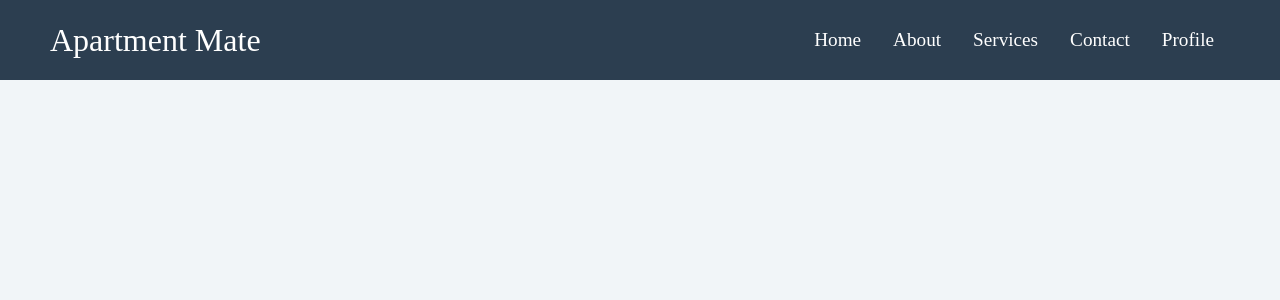
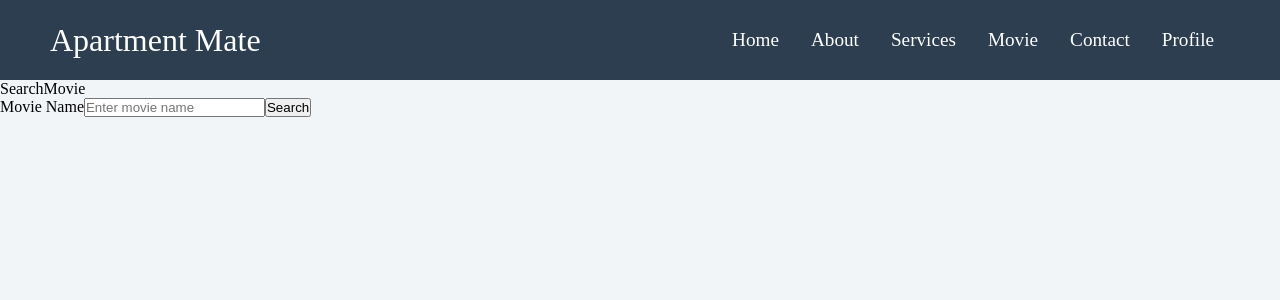
Before and after one commit to gipsycloud/react_to_do_list, a React (Create React App) app: page /searchMovie in a window 1280 px wide. Shown: the top 300 px of the page. Built offline with nearby package versions, Linux system fonts and the light colour scheme.

Commit message:
adding .env and searchmovie

```diff
--- a/src/App.js
+++ b/src/App.js
@@ -6,6 +6,7 @@ import About from "./features/About";
 import Services from "./features/Services";
 import Contact from "./features/Contact";
 import Profile from "./profile/Profile";
+import SearchMovie from "./SearchMovie";
 
 function App() {
   return (
@@ -19,6 +20,7 @@ function App() {
           <Route path="/services" element={<Services />} />
           <Route path="/contact" element={<Contact />} />
           <Route path="/profile" element={<Profile />} />
+          <Route path="/searchMovie" element={<SearchMovie />} />
         </Routes>
       </BrowserRouter>
     </div>
--- /dev/null
+++ b/src/SearchMovie.js
@@ -0,0 +1,37 @@
+import { useState } from "react";
+
+function SearchMovie() {
+  const [movieTitle, setMovieTitle] = useState("");
+  const SearchMovie = async (e) => {
+    e.preventDefault();
+    const url = `https://api.themoviedb.org/3/search/movie?api_key=${process.env.REACT_APP_API_KEY}&query=${movieTitle}`;
+    // const url = `http://www.omdbapi.com/?i=tt3896198&apikey=9abb6e1a=${movieTitle}`;
+    console.log("url:", url);
+    try {
+      const res = await fetch(url);
+      const data = await res.json();
+      console.log(data);
+    } catch (error) {
+      console.log("error", error);
+    }
+  }
+  return (
+    <div>
+      <div>SearchMovie</div>
+      <div>
+        <form onSubmit={SearchMovie}>
+          <label htmlFor="movie">Movie Name</label>
+          <input id="movie" type="text"
+            name="query"
+            value={movieTitle}
+            onChange={(e) => setMovieTitle(e.target.value)}
+            placeholder="Enter movie name"
+            role="search" />
+          <button type="submit">Search</button>
+        </form>
+      </div>
+    </div>
+  )
+}
+
+export default SearchMovie;
--- a/src/component/navbar/Navbar.js
+++ b/src/component/navbar/Navbar.js
@@ -31,6 +31,11 @@ const Navbar = () => {
             </Link>
           </li>
           <li className="navbar-item">
+            <Link to="searchMovie" className="navbar-links">
+              Movie
+            </Link>
+          </li>
+          <li className="navbar-item">
             <Link to="contact" className="navbar-links">
               Contact
             </Link>
```
Also changed, not shown: 2 other files (tests, documents, lock files or other folders). Lines whose indentation alone changed are shown as unchanged.
